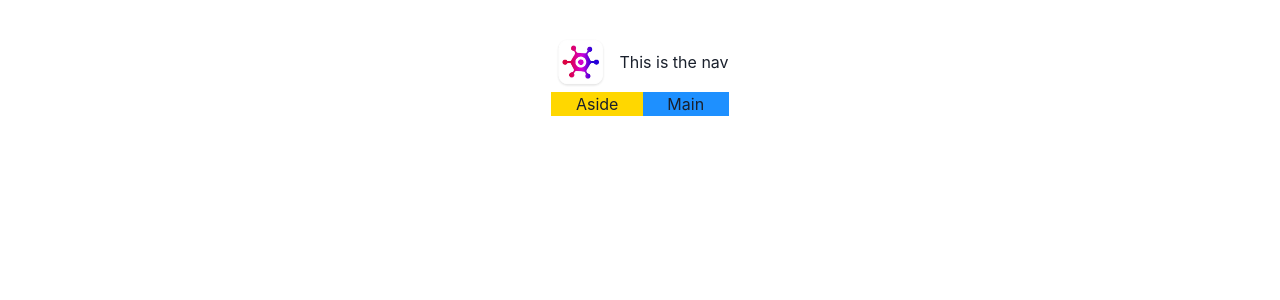
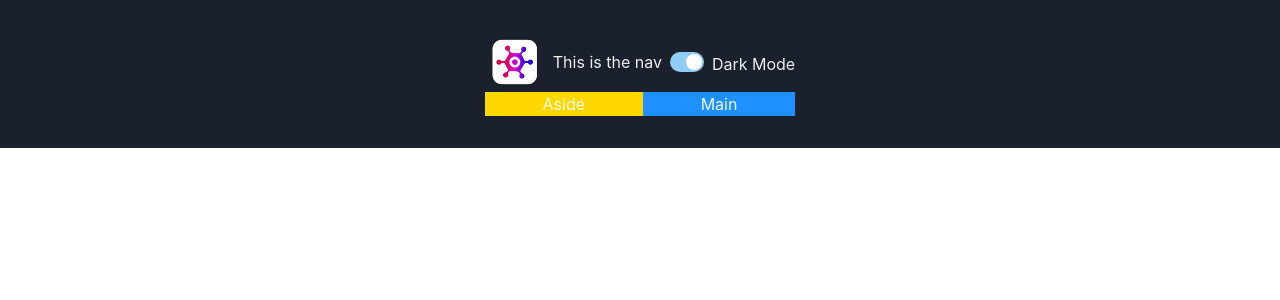
Before and after one commit to tmccoy94/game_hub_project, a React (Vite) app in the folder game_hub_project/: page / in a window 1280 px wide. Shown: the top 300 px of the page. Built offline with nearby package versions, Linux system fonts and the light colour scheme.

Commit message:
Enabled dark mode & created mode toggle switch for navbar

```diff
--- a/game_hub_project/src/Components/NavBar.tsx
+++ b/game_hub_project/src/Components/NavBar.tsx
@@ -1,11 +1,17 @@
-import { HStack, Image, Text } from "@chakra-ui/react";
+import { HStack, Image, Text, useColorMode, Switch } from "@chakra-ui/react";
 import logo from "../assets/logo.webp";
+import { useEffect } from "react";
 
 const NavBar = () => {
+  const { colorMode, toggleColorMode } = useColorMode();
+
   return (
-    <HStack>
+    <HStack display="flex" justifyContent="space-between">
       <Image src={logo} boxSize="60px" />
       <Text> This is the nav</Text>
+      <Switch isChecked={colorMode === "dark"} onChange={toggleColorMode}>
+        {colorMode === "dark" ? "Dark Mode" : "Light Mode"}
+      </Switch>
     </HStack>
   );
 };
--- a/game_hub_project/src/main.tsx
+++ b/game_hub_project/src/main.tsx
@@ -1,12 +1,14 @@
 import React from "react";
 import ReactDOM from "react-dom/client";
-import { ChakraProvider } from "@chakra-ui/react";
+import { ChakraProvider, ColorModeScript } from "@chakra-ui/react";
 import App from "./App";
+import theme from "./theme";
 import "./index.css";
 
 ReactDOM.createRoot(document.getElementById("root") as HTMLElement).render(
   <React.StrictMode>
-    <ChakraProvider>
+    <ChakraProvider theme={theme}>
+      <ColorModeScript initialColorMode={theme.config.initialColorMode} />
       <App />
     </ChakraProvider>
   </React.StrictMode>
--- /dev/null
+++ b/game_hub_project/src/theme.ts
@@ -0,0 +1,13 @@
+// 1. import `extendTheme` function
+import { extendTheme, ThemeConfig } from '@chakra-ui/react'
+
+// 2. Add your color mode config
+const config: ThemeConfig = {
+  initialColorMode: 'dark',
+  useSystemColorMode: false,
+}
+
+// 3. extend the theme
+const theme = extendTheme({ config })
+
+export default theme
```
